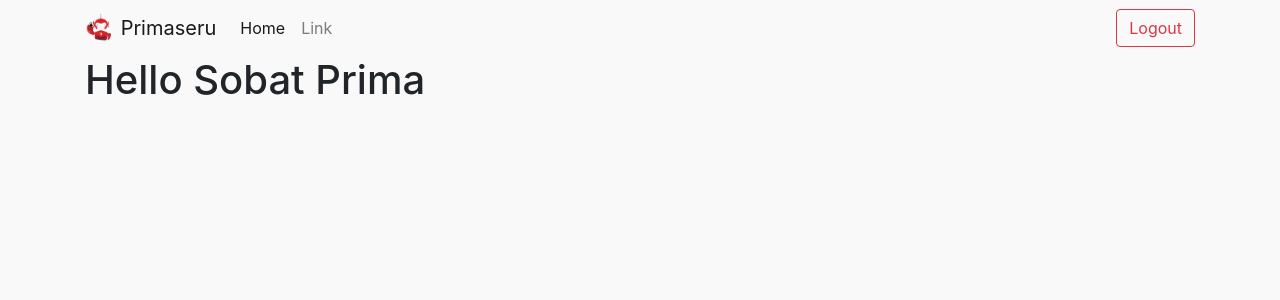
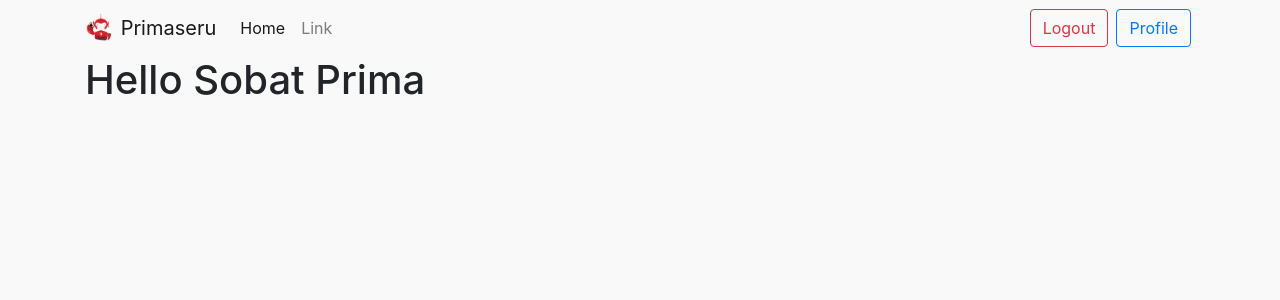
Before and after one commit to Lukmanhakim112/ppdb, a Django app: page / in a window 1280 px wide. Shown: the top 300 px of the page. Run offline with Django 3.2, Linux system fonts and the light colour scheme; the visitor is signed in with stand-in values (Sample User, id 1).

Commit message:
fix typo

```diff
--- a/primaseru/templates/primaseru/student_files.html
+++ b/primaseru/templates/primaseru/student_files.html
@@ -4,7 +4,7 @@
         <h5 class="card-title">Unggah {{ name|capfirst  }}</h5>
         <p class="card-text">
             Silahkan Mengunggah {{ name }} sesuai kolom yang tersedua, jika terdapat tanda bintang (<span class="text-danger">*</span>) berarti wajib diisi.
-            <samp class="text-danger">Berkas yang sudah diunggah tidak bisa diubah.</samp>
+            <samp class="text-danger">Berkas yang sudah terverifikasi tidak bisa diubah.</samp>
         </p>
         {% if data.verified %}
         Status : <span class="badge badge-success">Terverifikasi</span>
--- a/users/templates/users/base.html
+++ b/users/templates/users/base.html
@@ -39,8 +39,11 @@
                     </ul>
                     <ul class="navbar-nav ml-auto">
                     {% if user.is_authenticated %}
-                        <li class="nav-item">
-                            <a class="btn btn-outline-danger" href="{% url 'logout' %}">Logout</a>
+                        <li class="nav-item mx-1">
+                            <a class="btn btn-outline-danger btn-block" href="{% url 'logout' %}">Logout</a>
+                        </li>
+                        <li class="nav-item mx-1">
+                            <a class="btn btn-outline-primary btn-block" href="{% url 'logout' %}">Profile</a>
                         </li>
                     {% else %}
                         <li class="nav-item">
@@ -65,7 +68,6 @@
         </main>
 
         <script src="https://cdnjs.cloudflare.com/ajax/libs/jquery/3.5.1/jquery.min.js" integrity="sha512-bLT0Qm9VnAYZDflyKcBaQ2gg0hSYNQrJ8RilYldYQ1FxQYoCLtUjuuRuZo+fjqhx/qtq/1itJ0C2ejDxltZVFg==" crossorigin="anonymous"></script>
-        <script src="https://cdn.jsdelivr.net/npm/popper.js@1.16.1/dist/umd/popper.min.js" integrity="sha384-9/reFTGAW83EW2RDu2S0VKaIzap3H66lZH81PoYlFhbGU+6BZp6G7niu735Sk7lN" crossorigin="anonymous"></script>
         <script src="https://cdn.jsdelivr.net/npm/bootstrap@4.5.3/dist/js/bootstrap.min.js" integrity="sha384-w1Q4orYjBQndcko6MimVbzY0tgp4pWB4lZ7lr30WKz0vr/aWKhXdBNmNb5D92v7s" crossorigin="anonymous"></script>
         <script type="text/javascript" src="{% static 'users/js/index.js' %}"></script>
         {% block js %}{% endblock js %}
```
